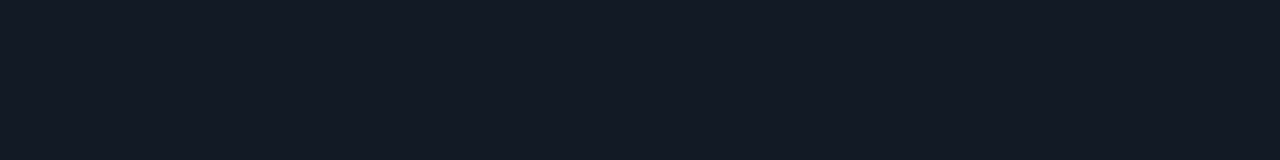
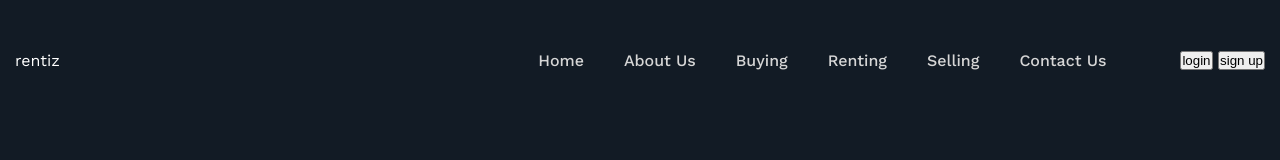
Before and after one commit to DmytroBeridze/Real_Estate_Rentiz, a website: page src/index.html in a window 1280 px wide. Drawn offline with nearby package versions, Linux system fonts and the light colour scheme; files that its build step writes are made by us from their sources.

Commit message:
start header block, menu__link hover effect

```diff
--- /dev/null
+++ b/src/assets/scss/_header.scss
@@ -0,0 +1,52 @@
+.header {
+  padding-top: 50px;
+  &__container {
+    display: flex;
+    justify-content: space-between;
+    align-items: center;
+  }
+  &__navigation {
+    display: flex;
+    justify-content: center;
+    align-items: center;
+    gap: 74px;
+  }
+}
+.menu {
+  &__body {
+    display: flex;
+    justify-content: space-between;
+    align-items: center;
+    list-style: none;
+    gap: 40px;
+  }
+  &__link {
+    text-decoration: none;
+    color: var(--subtext-color);
+    font-size: 16px;
+    font-weight: 500;
+    text-transform: capitalize;
+    position: relative;
+
+    &::before {
+      content: "";
+      position: absolute;
+      height: 3px;
+      background-color: var(--accent-color);
+      top: 100%;
+      bottom: 0;
+      left: 0;
+      right: 0;
+      opacity: 0;
+      visibility: hidden;
+      transition: 0.2s;
+    }
+    &:hover {
+      color: var(--main-text-color);
+      &::before {
+        opacity: 1;
+        visibility: visible;
+      }
+    }
+  }
+}
--- a/src/assets/scss/style.scss
+++ b/src/assets/scss/style.scss
@@ -2,8 +2,11 @@
 @import "./variables";
 @import url("https://fonts.googleapis.com/css2?family=Work+Sans:wght@400;500;600&display=swap");
 // Regular 400 ; Medium 500 ; SemiBold 600
+
 body {
   font-family: Work Sans;
   color: var(--main-text-color);
   background-color: var(--bg-color);
 }
+
+@import "./header";
--- a/src/index.html
+++ b/src/index.html
@@ -8,6 +8,39 @@
     <link rel="stylesheet" href="./style.css" />
   </head>
   <body>
+    <header class="header">
+      <div class="container header__container">
+        <div class="header__logo">rentiz</div>
+        <div class="header__navigation">
+          <nav class="header__menu menu">
+            <ul class="menu__body">
+              <li class="menu__item"><a href="" class="menu__link">Home</a></li>
+              <li class="menu__item">
+                <a href="" class="menu__link">About us</a>
+              </li>
+              <li class="menu__item">
+                <a href="" class="menu__link">Buying</a>
+              </li>
+              <li class="menu__item">
+                <a href="" class="menu__link">Renting</a>
+              </li>
+              <li class="menu__item">
+                <a href="" class="menu__link">Selling</a>
+              </li>
+              <li class="menu__item">
+                <a href="" class="menu__link">Contact us</a>
+              </li>
+            </ul>
+          </nav>
+
+          <div class="header__buttons">
+            <button class="header__btn login">login</button>
+            <button class="header__btn register">sign up</button>
+          </div>
+        </div>
+      </div>
+    </header>
+
     <script src="./main.js"></script>
   </body>
 </html>
```
